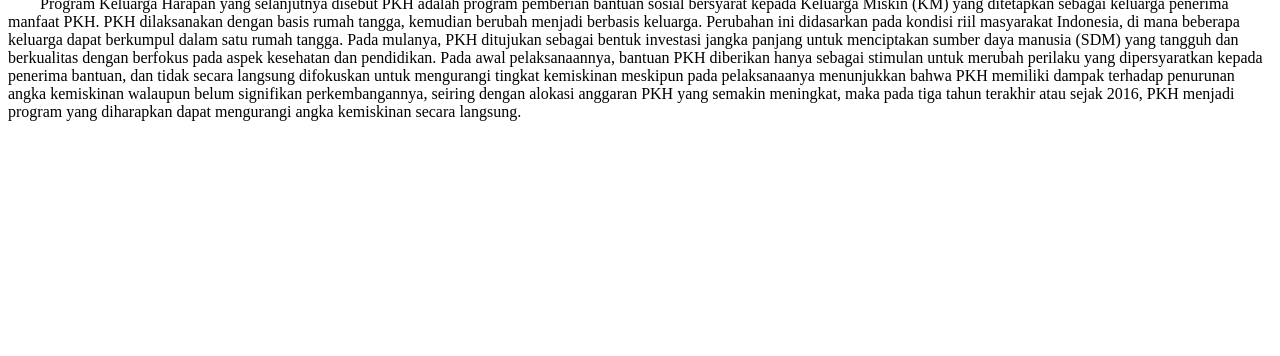
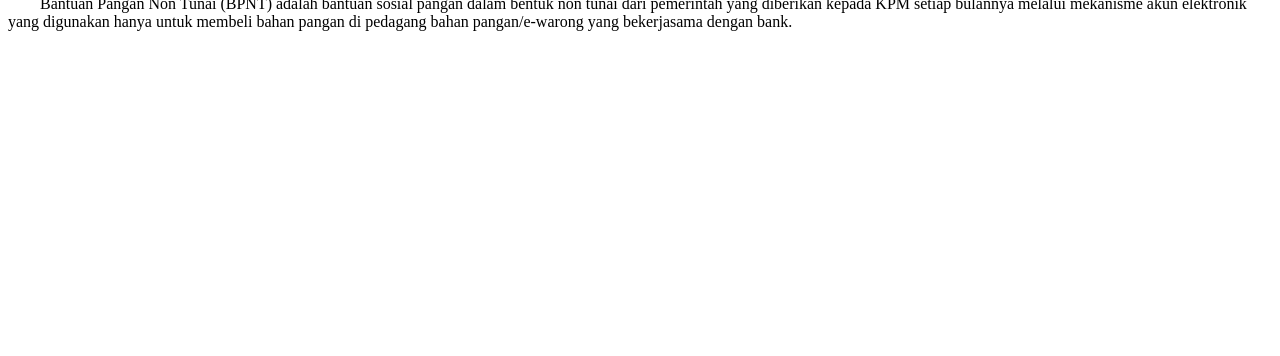
Before and after one commit to gerrygeop/spk-bantuan-pangan, a PHP site: page /bantuan-pangan/views/home/index.php in a window 1280 px wide. Shown: the part 444-800 px from the top of the page. Run offline with PHP 8.4, Linux system fonts and the light colour scheme; some libraries are stand-ins or nearby versions.

Commit message:
:bug: bpnt

```diff
--- a/app/views/home/index.php
+++ b/app/views/home/index.php
@@ -18,7 +18,7 @@
 
     <div class="row my-5 px-3 py-5 bg-white border rounded">
         <div class="col">
-            <p class="lh-lg">&emsp;&emsp;Program Keluarga Harapan yang selanjutnya disebut PKH adalah program pemberian bantuan sosial bersyarat kepada Keluarga Miskin (KM) yang ditetapkan sebagai keluarga penerima manfaat PKH. PKH dilaksanakan dengan basis rumah tangga, kemudian berubah menjadi berbasis keluarga. Perubahan ini didasarkan pada kondisi riil masyarakat Indonesia, di mana beberapa keluarga dapat berkumpul dalam satu rumah tangga. Pada mulanya, PKH ditujukan sebagai bentuk investasi jangka panjang untuk menciptakan sumber daya manusia (SDM) yang tangguh dan berkualitas dengan berfokus pada aspek kesehatan dan pendidikan. Pada awal pelaksanaannya, bantuan PKH diberikan hanya sebagai stimulan untuk merubah perilaku yang dipersyaratkan kepada penerima bantuan, dan tidak secara langsung difokuskan untuk mengurangi tingkat kemiskinan meskipun pada pelaksanaanya menunjukkan bahwa PKH memiliki dampak terhadap penurunan angka kemiskinan walaupun belum signifikan perkembangannya, seiring dengan alokasi anggaran PKH yang semakin meningkat, maka pada tiga tahun terakhir atau sejak 2016, PKH menjadi program yang diharapkan dapat mengurangi angka kemiskinan secara langsung.</p>
+            <p class="lh-lg">&emsp;&emsp;Bantuan Pangan Non Tunai (BPNT) adalah bantuan sosial pangan dalam bentuk non tunai dari pemerintah yang diberikan kepada KPM setiap bulannya melalui mekanisme akun elektronik yang digunakan hanya untuk membeli bahan pangan di pedagang bahan pangan/e-warong yang bekerjasama dengan bank.</p>
         </div>
     </div>
 </div>
```
